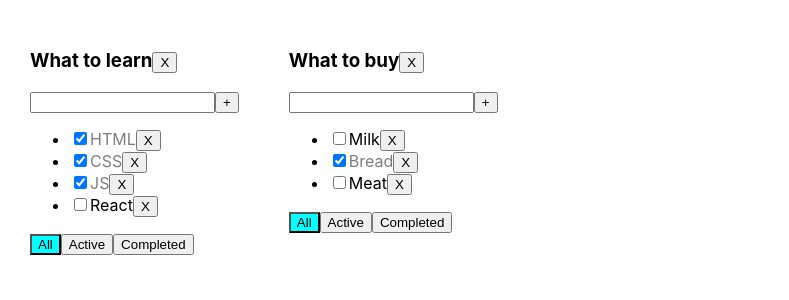
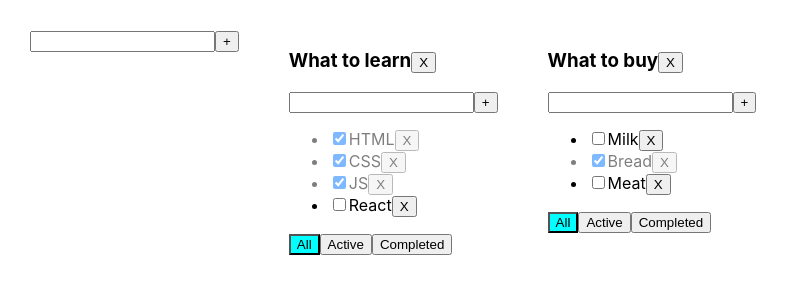
Before and after one commit to ArkadyPol/todolist, a React (Create React App) app: page / in a window 1280 px wide. Shown: the top 300 px of the page, without its empty margins (0-789 px from the left). Built offline with nearby package versions, Linux system fonts and the light colour scheme.

Commit message:
lesson 06

```diff
--- /dev/null
+++ b/src/AddItemForm.tsx
@@ -0,0 +1,44 @@
+import {ChangeEvent, KeyboardEvent, useState} from 'react';
+
+type AddItemFormPropsType = {
+  addItem: (title: string) => void
+}
+
+function AddItemForm(props: AddItemFormPropsType) {
+  const [title, setTitle] = useState<string>('')
+  const [error, setError] = useState<boolean>(false)
+  const onChangeTitle = (e: ChangeEvent<HTMLInputElement>) => {
+    setTitle(e.currentTarget.value)
+    setError(false)
+  }
+  const onClickAddItem = () => {
+    const validatedTitle = title.trim()
+    if (validatedTitle) {
+      props.addItem(validatedTitle)
+    } else {
+      setError(true)
+    }
+    setTitle('')
+  }
+  const onKeyPressAddItem = (e: KeyboardEvent<HTMLInputElement>) => {
+    if (e.key === 'Enter') {
+      onClickAddItem()
+    }
+  }
+  const errorMessage = error
+      ? <div style={{color: 'red'}}>Title is required!</div>
+      : null
+  return (
+      <div>
+        <input value={title}
+               onChange={onChangeTitle}
+               onKeyPress={onKeyPressAddItem}
+               className={error ? 'error' : ''}
+        />
+        <button onClick={onClickAddItem}>+</button>
+        {errorMessage}
+      </div>
+  )
+}
+
+export default AddItemForm
--- a/src/App.tsx
+++ b/src/App.tsx
@@ -2,6 +2,7 @@ import {useState} from 'react';
 import './App.css';
 import TodoList from './TodoList';
 import {v1} from 'uuid';
+import AddItemForm from './AddItemForm';
 
 export type TaskType = {
   id: string
@@ -49,6 +50,10 @@ function App() {
     setTodoLists(todoLists.map(tl => tl.id === todoListID ? {...tl, filter} : tl))
   }
 
+  function changeTodoListTitle(title: string, todoListID: string) {
+    setTodoLists(todoLists.map(tl => tl.id === todoListID ? {...tl, title} : tl))
+  }
+
   function removeTask(taskID: string, todoListID: string) {
     const copyTasks = {...tasks}
     copyTasks[todoListID] = tasks[todoListID].filter(t => t.id !== taskID);
@@ -70,12 +75,31 @@ function App() {
     setTasks(copyTasks)
   }
 
+  function changeTaskTitle(taskID: string, title: string, todoListID: string) {
+    const copyTasks = {...tasks}
+    copyTasks[todoListID] = tasks[todoListID].map(t => t.id === taskID ? {...t, title} : t)
+    setTasks(copyTasks)
+  }
+
+
   function removeTodoList(todoListID: string) {
     setTodoLists(todoLists.filter(tl => tl.id !== todoListID))
     const copyTasks = {...tasks}
     delete copyTasks[todoListID]
     setTasks(copyTasks)
   }
+
+  function addTodoList(title: string) {
+    const newTodoListID = v1()
+    const newTodoList: TodoListType = {
+      id: newTodoListID,
+      title,
+      filter: 'all'
+    }
+    setTodoLists([...todoLists, newTodoList])
+    setTasks({...tasks, [newTodoListID]: []})
+  }
+
 
   function getFilteredTasks(tl: TodoListType) {
     switch (tl.filter) {
@@ -100,13 +124,16 @@ function App() {
             removeTask={removeTask}
             removeTodoList={removeTodoList}
             changeTodoListFilter={changeTodoListFilter}
+            changeTodoListTitle={changeTodoListTitle}
             changeTaskStatus={changeTaskStatus}
+            changeTaskTitle={changeTaskTitle}
             addTask={addTask}/>
     )
   })
 
   return (
       <div className="App">
+        <AddItemForm addItem={addTodoList}/>
         {todoListsComponents}
       </div>
   )
--- /dev/null
+++ b/src/EditableSpan.tsx
@@ -0,0 +1,32 @@
+import {ChangeEvent, KeyboardEvent, useState} from 'react';
+
+type EditableSpanPropsType = {
+  title: string
+  changeTitle: (title: string) => void
+}
+
+
+function EditableSpan(props: EditableSpanPropsType) {
+  const [title, setTitle] = useState<string>(props.title)
+  const [editMode, setEditMode] = useState(false)
+  const onEditMode = () => setEditMode(true)
+  const offEditMode = () => {
+    setEditMode(false)
+    props.changeTitle(title)
+  }
+  const onEnterOffEditMode = (e: KeyboardEvent<HTMLInputElement>) => {
+    if (e.key === 'Enter') {
+      offEditMode()
+    }
+  }
+  const onChangeTitle = (e: ChangeEvent<HTMLInputElement>) => setTitle(e.currentTarget.value)
+
+  return (
+      editMode
+          ? <input value={title} autoFocus={true} onBlur={offEditMode} onChange={onChangeTitle}
+                   onKeyPress={onEnterOffEditMode}/>
+          : <span onDoubleClick={onEditMode}>{props.title}</span>
+  )
+}
+
+export default EditableSpan
--- a/src/TodoList.tsx
+++ b/src/TodoList.tsx
@@ -1,5 +1,7 @@
-import {ChangeEvent, KeyboardEvent, useState} from 'react';
+import {ChangeEvent} from 'react';
 import {FilterValuesType, TaskType} from './App';
+import AddItemForm from './AddItemForm';
+import EditableSpan from './EditableSpan';
 
 type PropsTodoListType = {
   todoListID: string
@@ -10,68 +12,51 @@ type PropsTodoListType = {
   removeTodoList: (todoListID: string) => void
   addTask: (title: string, todoListID: string) => void
   changeTodoListFilter: (filterValue: FilterValuesType, todoListID: string) => void
+  changeTodoListTitle: (title: string, todoListID: string) => void
   changeTaskStatus: (taskID: string, isDone: boolean, todoListID: string) => void
+  changeTaskTitle: (taskID: string, title: string, todoListID: string) => void
 }
 
 function TodoList(props: PropsTodoListType) {
   const {filter} = props
 
-  const [title, setTitle] = useState<string>('')
-  const [error, setError] = useState<boolean>(false)
+  const addTask = (title: string) => props.addTask(title, props.todoListID)
 
   const tasksJSXElements = props.tasks.map(t => {
     const removeTask = () => props.removeTask(t.id, props.todoListID)
     const changeTaskStatus = (e: ChangeEvent<HTMLInputElement>) => {
       props.changeTaskStatus(t.id, e.currentTarget.checked, props.todoListID)
     }
+    const changeTaskTitle = (title: string) => {
+      props.changeTaskTitle(t.id, title, props.todoListID)
+    }
+
     let taskClass = t.isDone ? 'is-done' : ''
     return (
-        <li key={t.id}>
+        <li key={t.id} className={taskClass}>
           <input type="checkbox"
                  checked={t.isDone}
                  onChange={changeTaskStatus}
           />
-          <span className={taskClass}>{t.title}</span>
+          <EditableSpan title={t.title} changeTitle={changeTaskTitle}/>
           <button onClick={removeTask}>X</button>
         </li>
     )
   })
 
-  const onClickAddTask = () => {
-    const validatedTitle = title.trim()
-    if (validatedTitle) {
-      props.addTask(validatedTitle, props.todoListID)
-    } else {
-      setError(true)
-    }
-    setTitle('')
-  };
-  const onChangeTitle = (e: ChangeEvent<HTMLInputElement>) => {
-    setTitle(e.currentTarget.value)
-    setError(false)
-  };
-  const onKeyPressAddTask = (e: KeyboardEvent<HTMLInputElement>) => {
-    if (e.key === 'Enter')
-      onClickAddTask()
-  };
+  const changeTodoListTitle = (title: string) => props.changeTodoListTitle(title, props.todoListID)
+
   const onClickSetAllFilter = () => props.changeTodoListFilter('all', props.todoListID)
   const onClickSetActiveFilter = () => props.changeTodoListFilter('active', props.todoListID)
   const onClickSetCompletedFilter = () => props.changeTodoListFilter('completed', props.todoListID)
 
   return (
       <div>
-        <h3>{props.title}
+        <h3>
+          <EditableSpan title={props.title} changeTitle={changeTodoListTitle}/>
           <button onClick={() => props.removeTodoList(props.todoListID)}>X</button>
         </h3>
-        <div>
-          <input value={title}
-                 onChange={onChangeTitle}
-                 onKeyPress={onKeyPressAddTask}
-                 className={error ? 'error' : ''}
-          />
-          <button onClick={onClickAddTask}>+</button>
-          {error && <div style={{color: 'red'}}>Title is required!</div>}
-        </div>
+        <AddItemForm addItem={addTask}/>
         <ul>
           {tasksJSXElements}
         </ul>
```
